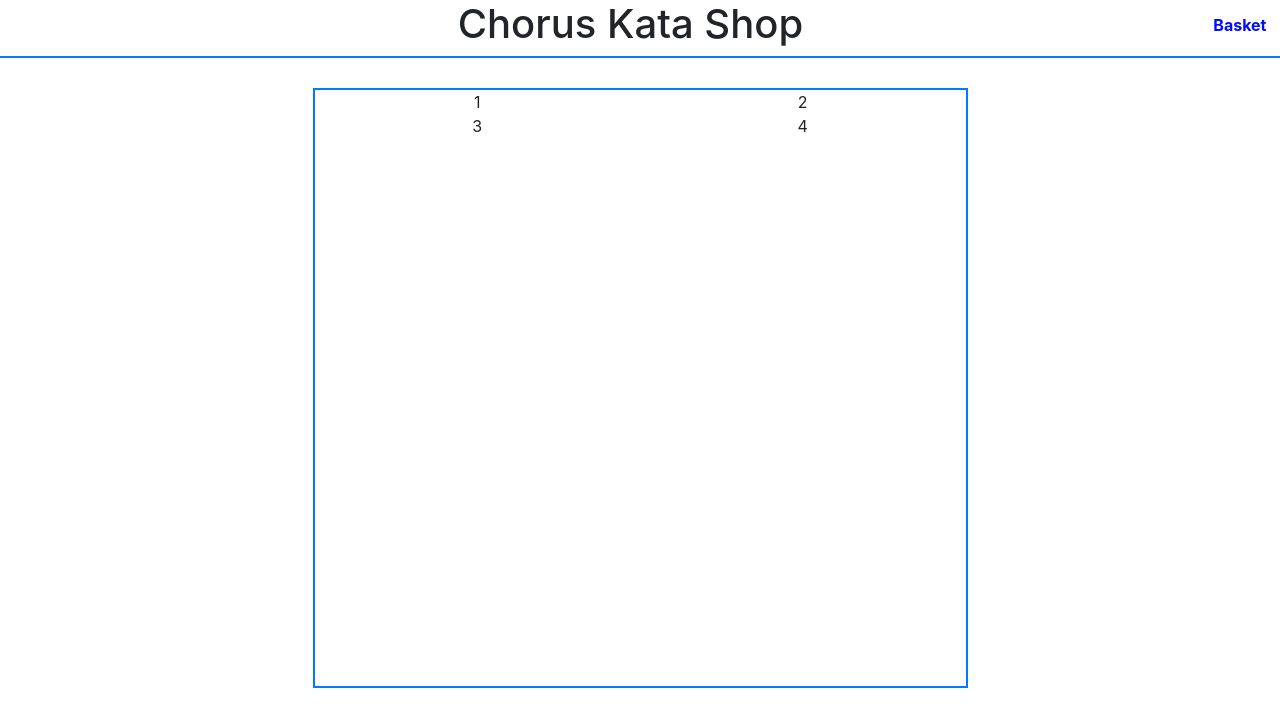
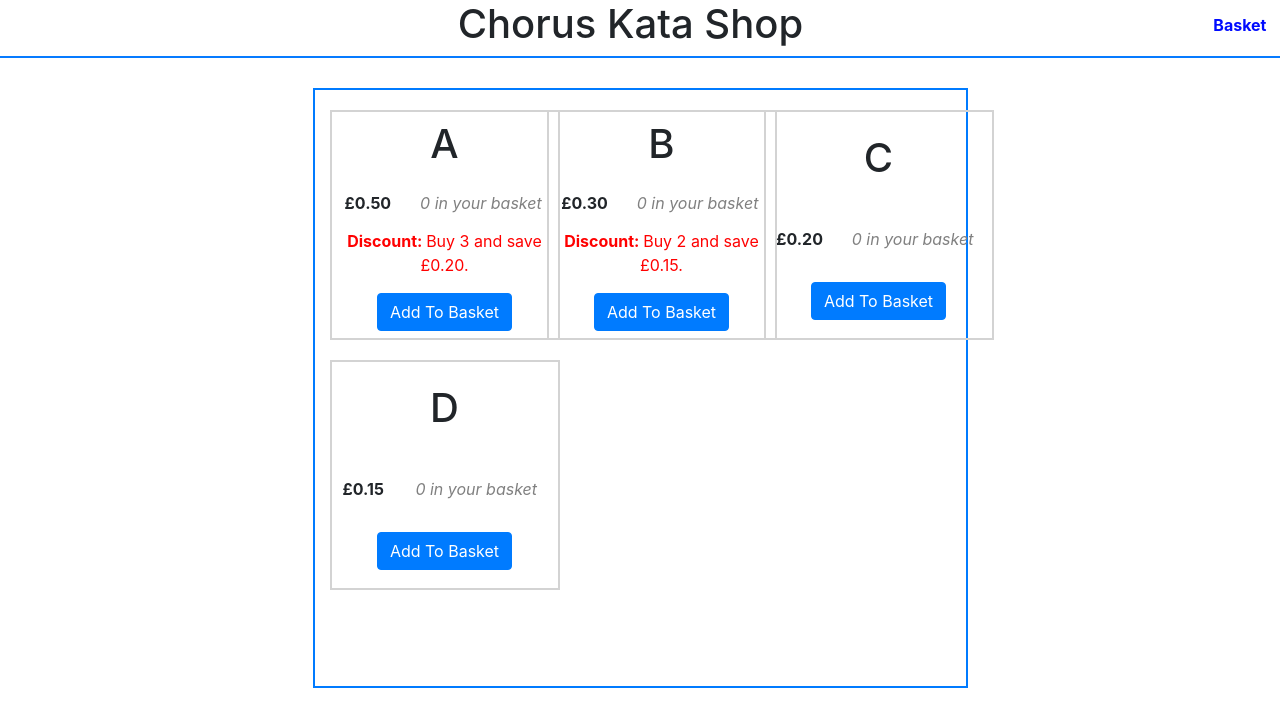
Before and after one commit to Pumblechuck/chorus-kata, a React (Create React App) app in the folder chorus-kata/: page / in a window 1280 px wide. Shown: the top 726 px of the page. Built offline with nearby package versions, Linux system fonts and the light colour scheme.

Commit message:
Shop Layout and Integration into Basket

```diff
--- a/chorus-kata/src/Components/Body.jsx
+++ b/chorus-kata/src/Components/Body.jsx
@@ -145,8 +145,8 @@ class Body extends Component {
 					<div className="col-6 shop">
 						<div className="row row-fluid">
 							{this.state.items.map((item) => (
-								<div className="col-6">
-									<Item item={item} />
+								<div className="col-4">
+									<Item item={item} onIncrement={this.handleIncrement} />
 								</div>
 							))}
 						</div>
--- a/chorus-kata/src/Components/Item.jsx
+++ b/chorus-kata/src/Components/Item.jsx
@@ -2,7 +2,75 @@ import React, { Component } from "react";
 
 class Item extends Component {
 	render() {
-		return <React.Fragment>{this.props.item.id}</React.Fragment>;
+		let unitCost = this.props.item.price.toFixed(2);
+		if (this.props.item.discount === false) {
+			return (
+				<React.Fragment>
+					<table class="item">
+						<tr>
+							<td colSpan="2">
+								<h1>{this.props.item.name}</h1>
+							</td>
+						</tr>
+						<tr>
+							<td>
+								<b>£{unitCost}</b>
+							</td>
+							<td>
+								<i>{this.props.item.value} in your basket</i>
+							</td>
+						</tr>
+						<tr>
+							<td colSpan="2">
+								<button
+									className="btn btn-primary"
+									onClick={() => this.props.onIncrement(this.props.item)}
+								>
+									Add To Basket
+								</button>
+							</td>
+						</tr>
+					</table>
+				</React.Fragment>
+			);
+		} else if (this.props.item.discount === true) {
+			let discountCost = this.props.item.discountValue.toFixed(2);
+			return (
+				<React.Fragment>
+					<table class="item">
+						<tr>
+							<td colSpan="2">
+								<h1>{this.props.item.name}</h1>
+							</td>
+						</tr>
+						<tr>
+							<td>
+								<b>£{unitCost}</b>
+							</td>
+							<td>
+								<i>{this.props.item.value} in your basket</i>
+							</td>
+						</tr>
+						<tr>
+							<td colSpan="2" className="discount">
+								<b>Discount: </b>Buy {this.props.item.discountThreshold} and
+								save £{discountCost}.
+							</td>
+						</tr>
+						<tr>
+							<td colSpan="2">
+								<button
+									className="btn btn-primary"
+									onClick={() => this.props.onIncrement(this.props.item)}
+								>
+									Add To Basket
+								</button>
+							</td>
+						</tr>
+					</table>
+				</React.Fragment>
+			);
+		}
 	}
 }
 
--- a/chorus-kata/src/index.css
+++ b/chorus-kata/src/index.css
@@ -56,9 +56,23 @@ code {
 	margin: 0.2rem;
 }
 
-.itemID {
-	font-style: italic;
-	color: #999999;
+.item {
+	margin: 20px auto 0;
+	border: solid 2px lightgrey;
+	height: 230px;
+	width: 230px;
+}
+
+.item td {
+	padding: 5px;
+}
+
+.item i {
+	color: gray;
+}
+
+.discount {
+	color: red;
 }
 
 /*Bootstrap Overrides*/
```
